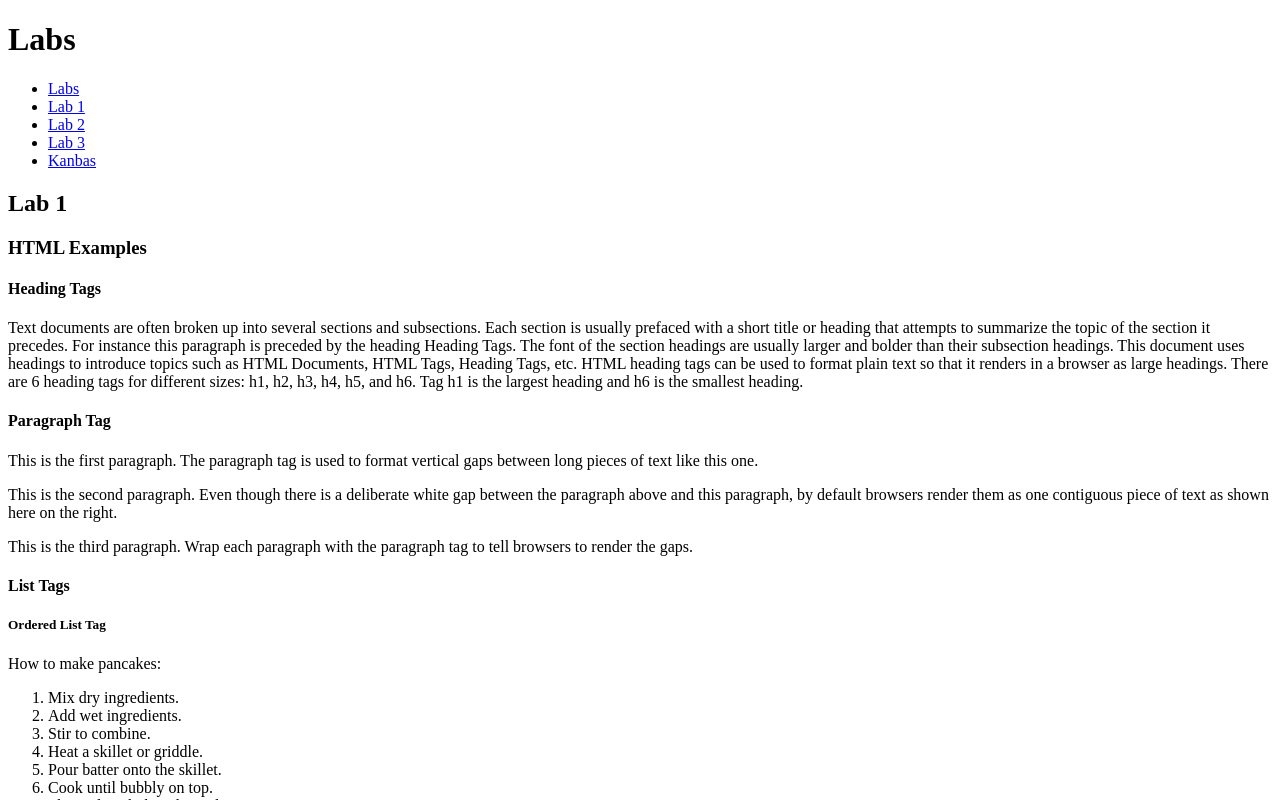
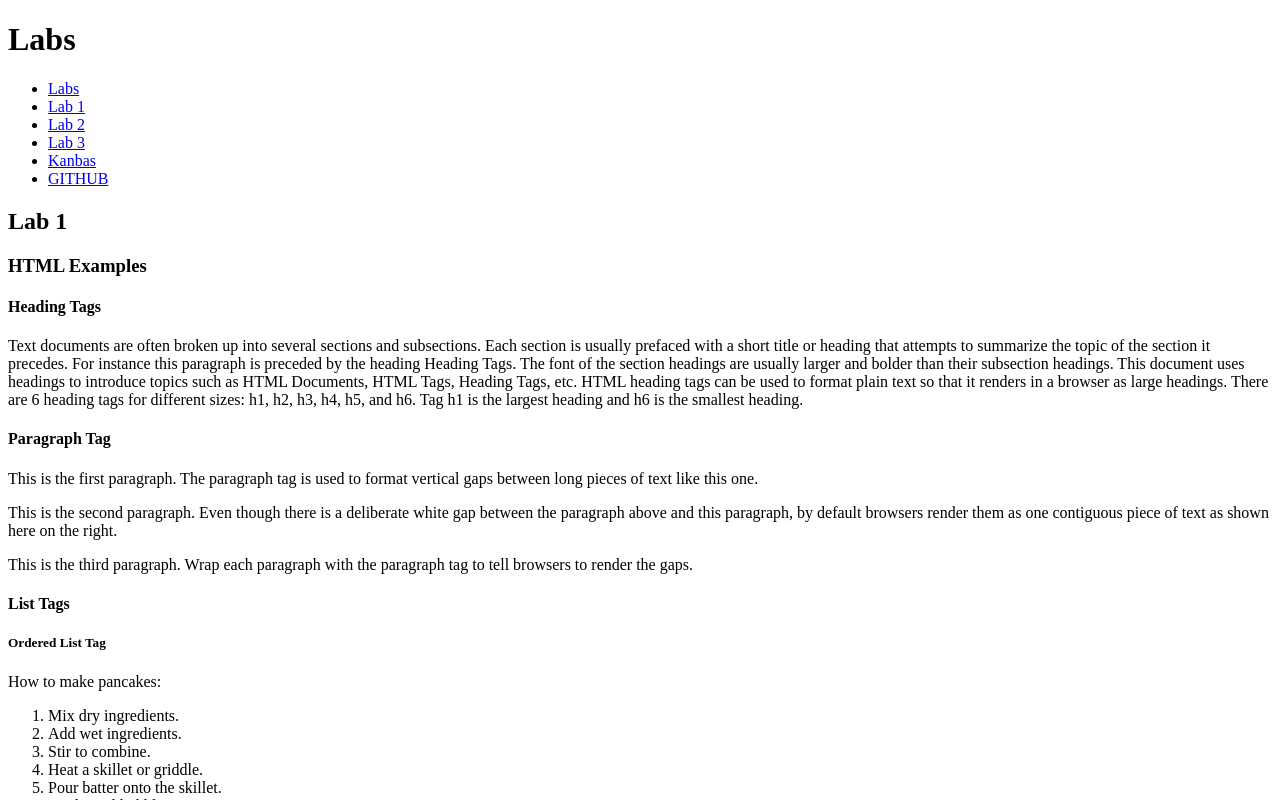
Before and after one commit to NiyatiGohel/kanbas-react-web-app, a React (Create React App) app: page /#/Labs/Lab1 in a window 1280 px wide. Shown: the top 800 px of the page. Built offline with nearby package versions, Linux system fonts and the light colour scheme.

Commit message:
first commit

```diff
--- a/src/Labs/TOC.tsx
+++ b/src/Labs/TOC.tsx
@@ -7,6 +7,8 @@
         <li><a id="wd-a2" href="#/Labs/Lab2">Lab 2</a></li>
         <li><a id="wd-a3" href="#/Labs/Lab3">Lab 3</a></li>
         <li><a id="wd-k"  href="#/Kanbas">Kanbas</a></li>
+        <li><a id="wd-github"  href="https://github.com/NiyatiGohel/kanbas-react-web-app">GITHUB</a></li>
+
 
       </ul>
     );
```
Also changed, not shown: 1 other file (tests, documents, lock files or other folders).
